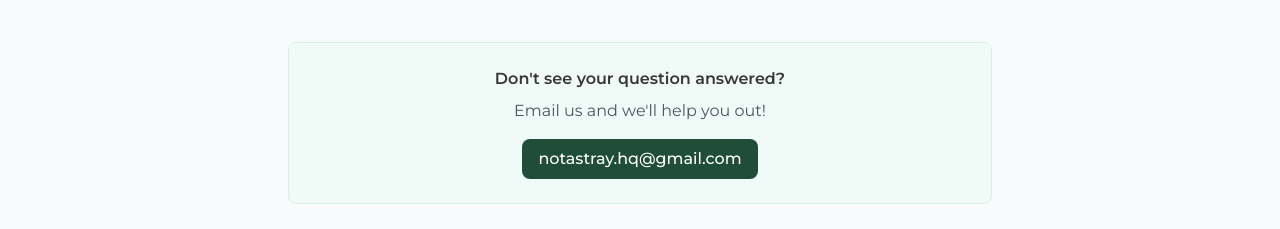
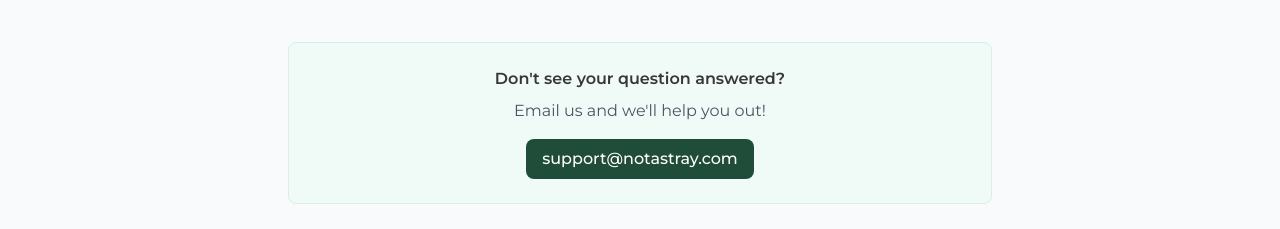
Before and after one commit to jigrullon/notastray, a Next.js app: page /resources/faq in a window 1280 px wide. Shown: the part 1400-1629 px from the top of the page. Built offline with nearby package versions, Linux system fonts and the light colour scheme; no server answers.

Commit message:
Changing support email to support@notastray.com

```diff
--- a/app/resources/faq/page.tsx
+++ b/app/resources/faq/page.tsx
@@ -62,8 +62,8 @@
             </ol>
             <p className="mt-3 text-sm text-gray-500 dark:text-gray-400">
               If you run into any trouble, email{' '}
-              <a href="mailto:notastray.hq@gmail.com" className="text-primary-600 dark:text-primary-400 hover:underline">
-                notastray.hq@gmail.com
+              <a href="mailto:support@notastray.com" className="text-primary-600 dark:text-primary-400 hover:underline">
+                support@notastray.com
               </a>{' '}
               and we&apos;ll help you take care of it.
             </p>
@@ -112,8 +112,8 @@
         answer: (
           <p>
             We will take care of that for you! Email us at{' '}
-            <a href="mailto:notastray.hq@gmail.com" className="text-primary-600 dark:text-primary-400 hover:underline">
-              notastray.hq@gmail.com
+            <a href="mailto:support@notastray.com" className="text-primary-600 dark:text-primary-400 hover:underline">
+              support@notastray.com
             </a>{' '}
             and we&apos;ll get you sorted out.
           </p>
@@ -290,10 +290,10 @@
               Email us and we&apos;ll help you out!
             </p>
             <a
-              href="mailto:notastray.hq@gmail.com"
+              href="mailto:support@notastray.com"
               className="btn-primary inline-block"
             >
-              notastray.hq@gmail.com
+              support@notastray.com
             </a>
           </div>
         </div>
--- a/app/support/page.tsx
+++ b/app/support/page.tsx
@@ -66,10 +66,10 @@
                 Can&apos;t find what you need? Send us an email and we&apos;ll get back to you as soon as possible.
               </p>
               <a
-                href="mailto:notastray.hq@gmail.com"
+                href="mailto:support@notastray.com"
                 className="btn-primary inline-block"
               >
-                notastray.hq@gmail.com
+                support@notastray.com
               </a>
             </div>
 
```
